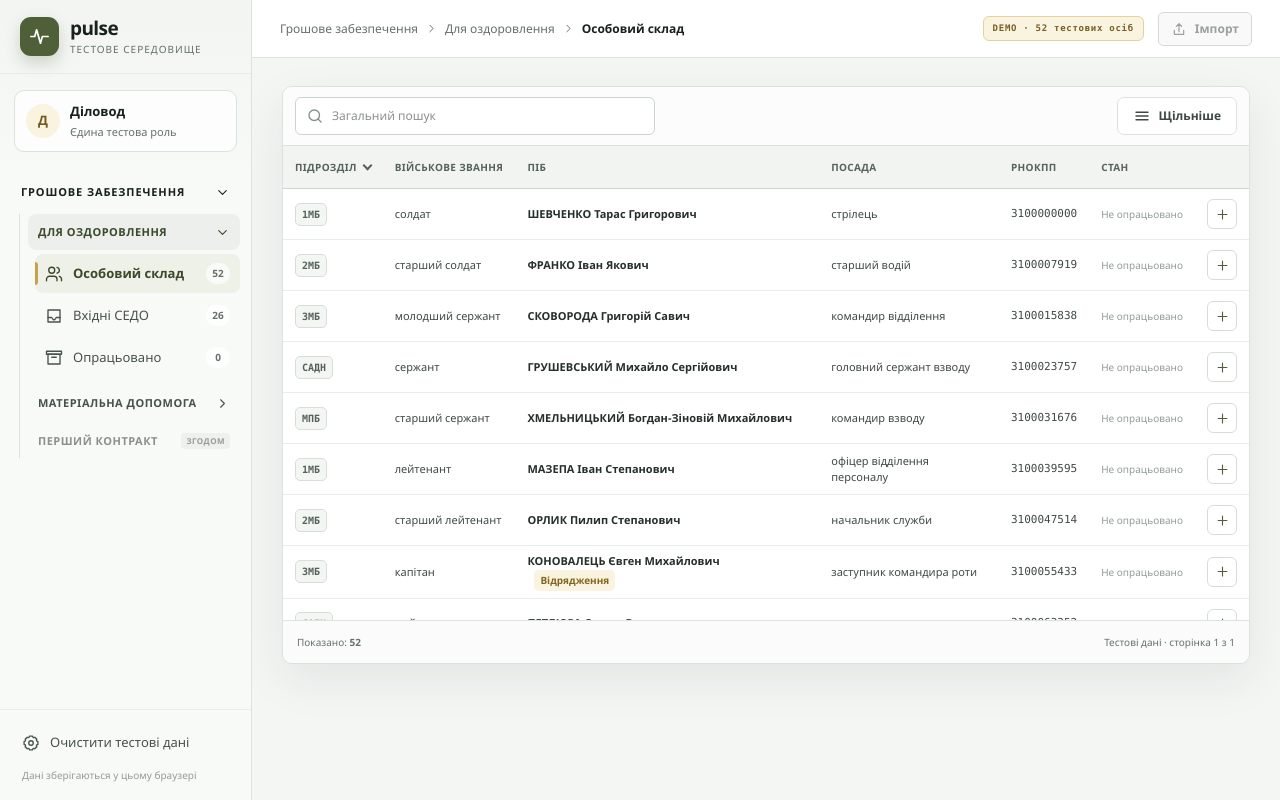
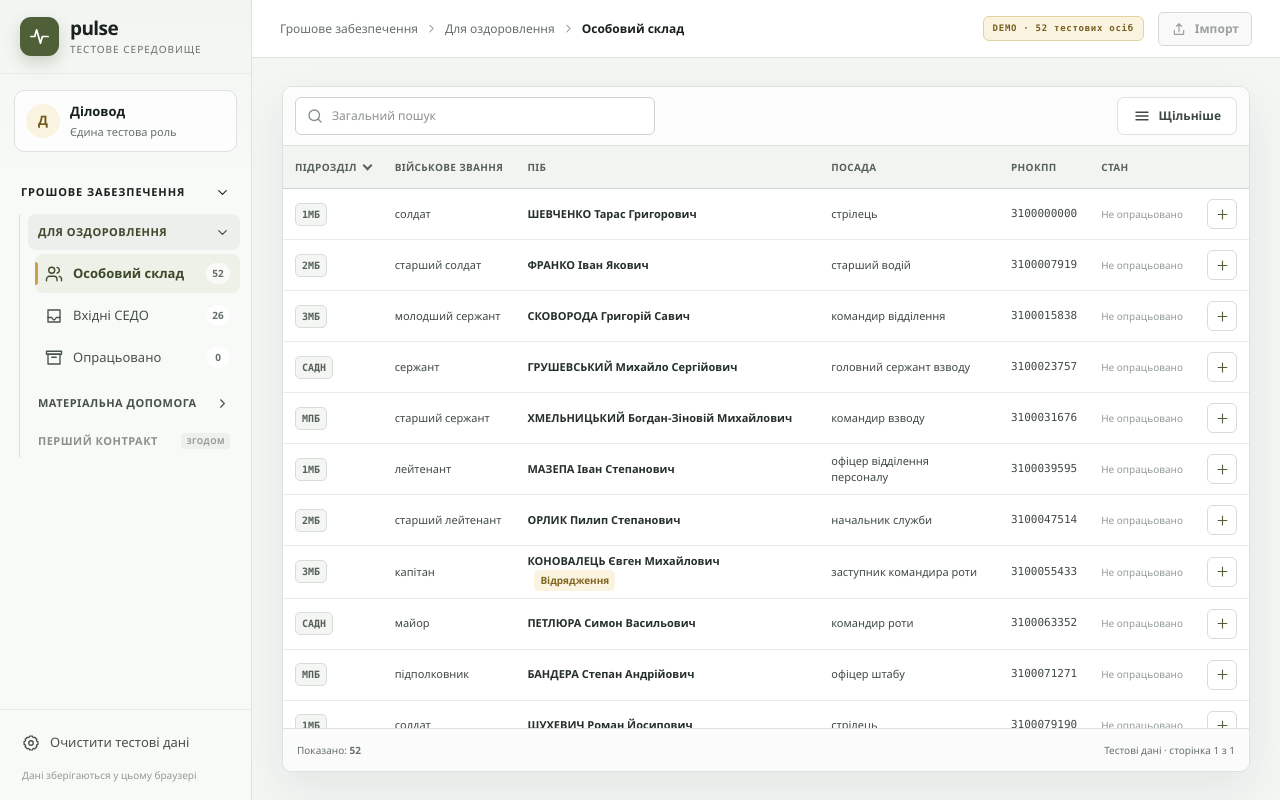
Before and after one commit to vladrudn/pulse.github.io, a Next.js app: page / in a window 1280 px wide. Built offline with nearby package versions, Linux system fonts and the light colour scheme.

Commit message:
картка тепер розтягується вертикально донизу сторінки

```diff
--- a/src/app/globals.css
+++ b/src/app/globals.css
@@ -357,8 +357,12 @@ svg {
 
 .workspace {
   grid-column: 2;
+  display: flex;
+  height: 100vh;
   min-width: 0;
-  padding-bottom: 96px;
+  min-height: 0;
+  flex-direction: column;
+  overflow: hidden;
 }
 
 .topbar {
@@ -460,7 +464,11 @@ svg {
 }
 
 .content {
+  display: flex;
   width: 100%;
+  min-height: 0;
+  flex: 1;
+  flex-direction: column;
   padding: 28px 30px;
 }
 
@@ -598,6 +606,10 @@ svg {
 }
 
 .registry-card {
+  display: flex;
+  min-height: 0;
+  flex: 1;
+  flex-direction: column;
   overflow: hidden;
   border: 1px solid var(--line);
   border-radius: 10px;
@@ -684,9 +696,9 @@ svg {
 }
 
 .table-scroll {
+  min-height: 0;
+  flex: 1;
   overflow: auto;
-  max-height: calc(100vh - 326px);
-  min-height: 300px;
 }
 
 table {
@@ -1510,6 +1522,10 @@ input[type="checkbox"] {
   }
 
   .workspace {
+    display: block;
+    height: auto;
+    min-height: 100vh;
+    overflow: visible;
     min-width: 0;
   }
 
@@ -1550,6 +1566,7 @@ input[type="checkbox"] {
   }
 
   .content {
+    display: block;
     padding: 20px 14px;
   }
 
@@ -1582,6 +1599,7 @@ input[type="checkbox"] {
   }
 
   .table-scroll {
+    min-height: 300px;
     max-height: none;
   }
 
```
